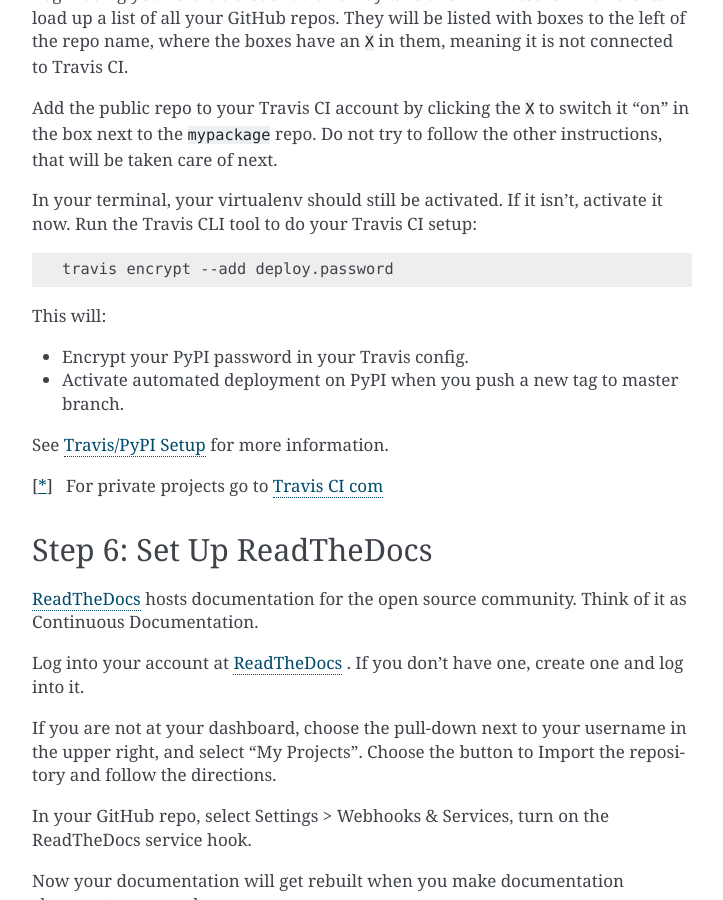
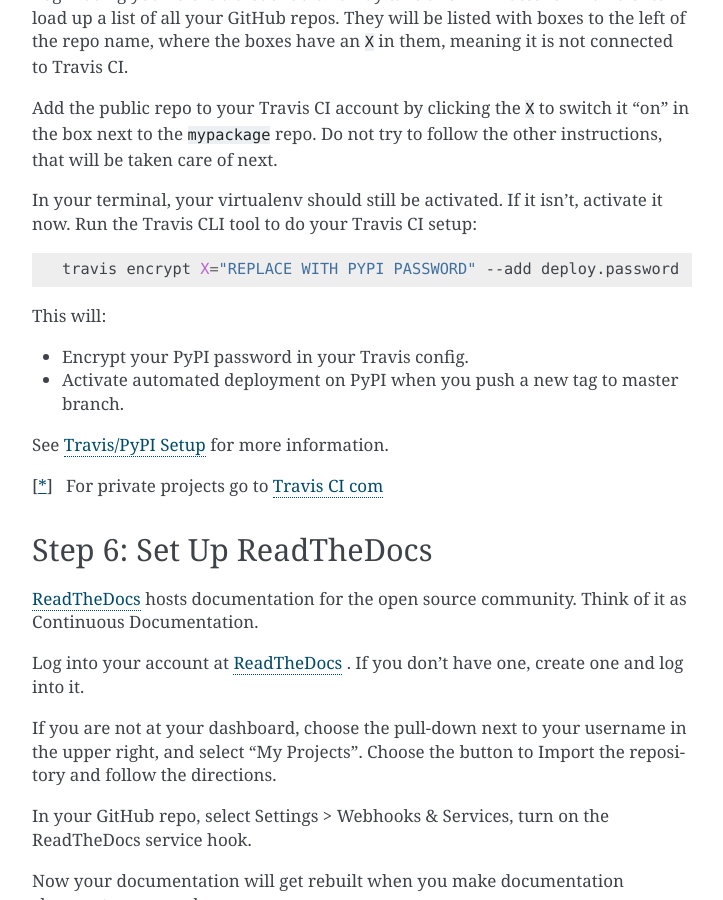
Before and after one commit to audreyfeldroy/cookiecutter-pypackage, a Sphinx documentation site: the page built from docs/tutorial.rst, in a window 1280 px wide and 900 px high, scrolled down 2139 px. Shown: the whole window, without its empty margins (388-1111 px from the left). Built offline with Sphinx 7.4.7, drawn with Linux system fonts in a browser that asks for light colours.

```diff
--- a/docs/tutorial.rst
+++ b/docs/tutorial.rst
@@ -110,7 +110,7 @@ In your terminal, your virtualenv should still be activated. If it isn't, activa
 
 .. code-block:: bash
 
-    travis encrypt --add deploy.password
+    travis encrypt X="REPLACE WITH PYPI PASSWORD" --add deploy.password
 
 This will:
 
```
